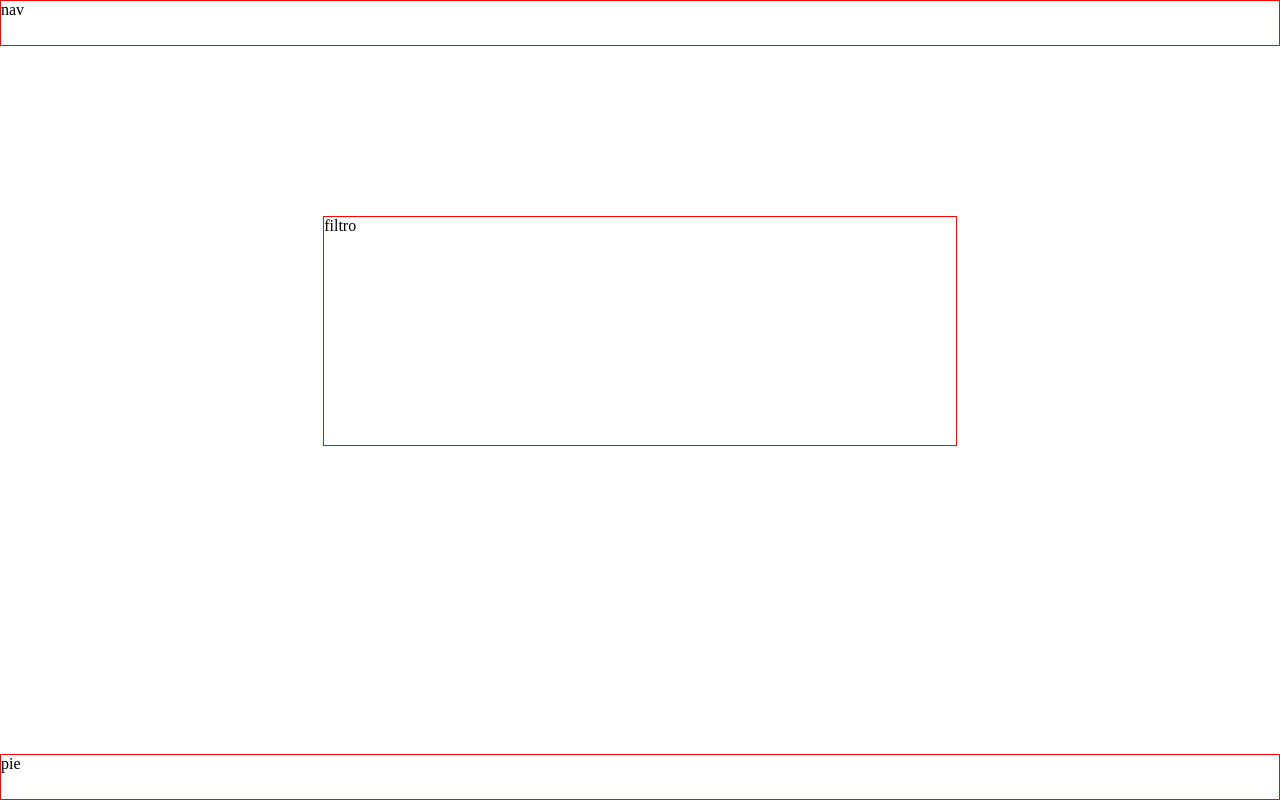
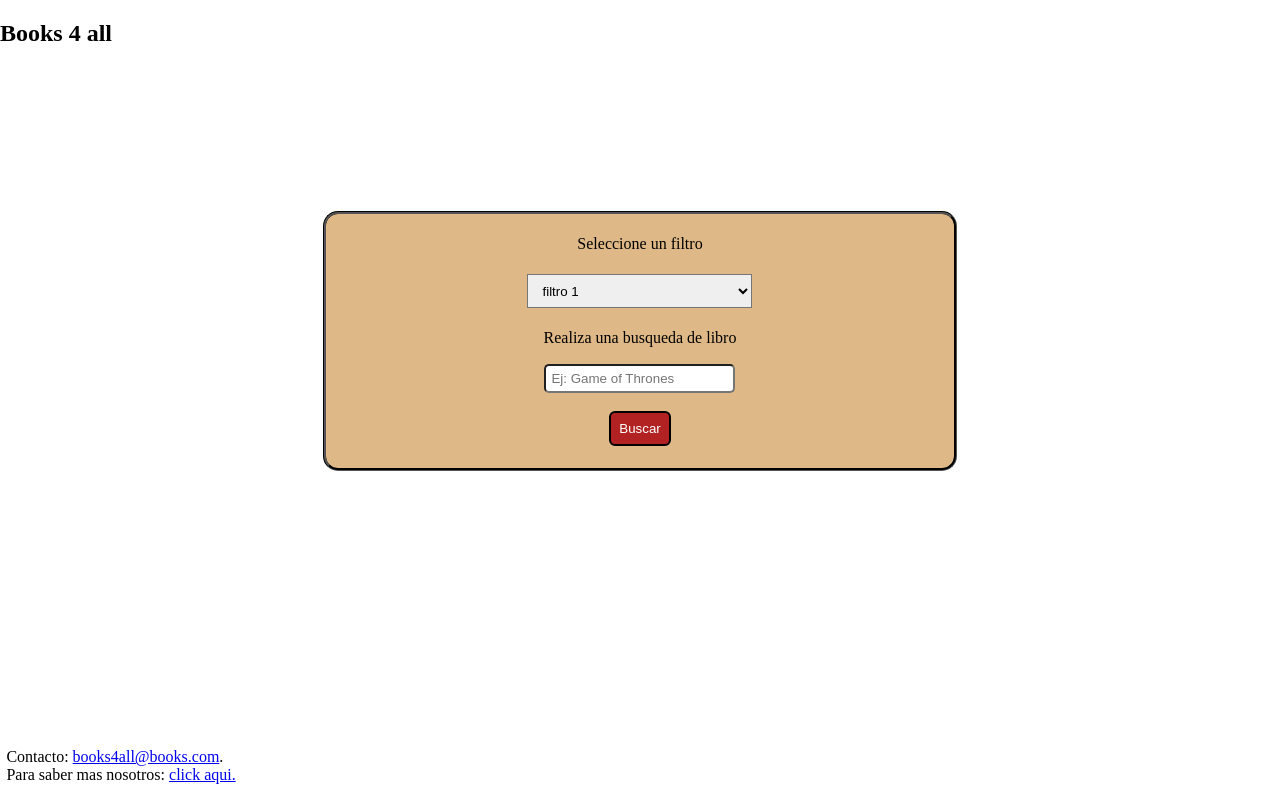
Before and after one commit to Leorebollini/Books, a plain HTML site: page index.html in a window 1280 px wide. Drawn offline with Linux system fonts and the light colour scheme.

Commit message:
un poco de todo

```diff
--- /dev/null
+++ b/css/contactos.css
@@ -0,0 +1,60 @@
+html, body, .grid-container { height: 100%; margin: 0; }
+
+.grid-container {
+  display: grid;
+  grid-template-columns: 1fr 1fr 0.5fr 1.5fr;
+  grid-template-rows: 5% 10% 43% 20% 10% 5%;
+  gap: 1% 1%;
+  grid-template-areas: "nav nav nav nav" "titulo . . ." "contact contact . local" "contact contact . ." ". . . ." "footer footer footer footer";
+}
+body{
+	font-family: Arial, Helvetica, sans-serif;
+}
+.header{
+	grid-area: nav;
+	margin-left: 0.5%;
+
+}
+h2{
+	background-color: lightsteelblue;
+}
+.barra {
+	grid-area: nav;
+
+}
+
+.titulo {
+	grid-area: titulo;
+
+    padding-left: 5%;
+}
+
+.local {
+	grid-area: local;
+	margin: 5%;
+
+}
+
+.contact {
+	grid-area: contact;
+
+    padding-left: 5%;
+}
+
+.footer {
+	grid-area: footer;
+	margin-right: 0.5%;
+	margin-left: 0.5%;
+}
+
+
+
+.grid-container * {
+ position: relative;
+}
+
+.grid-container *:after {
+ position: absolute;
+ top: 0;
+ left: 0;
+}
--- a/css/estilos.css
+++ /dev/null
@@ -1,28 +0,0 @@
-html, body, .grid-container { height: 100%; margin: 0; }
-
-.grid-container {
-  display: grid;
-  grid-template-columns: 1fr 1fr 1fr 1fr;
-  grid-template-rows: 0.3fr 1fr 1.5fr 1.9fr 0.3fr;
-  gap: 1% 1%;
-  grid-template-areas: "nav nav nav nav" ". . . ." ". filtro filtro ." ". . . ." "pie pie pie pie";
-}
-
-.filtro { grid-area: filtro; }
-
-.nav { grid-area: nav; }
-
-.pie { grid-area: pie; }
-
-
-.grid-container * {
- border: 1px solid red;
- position: relative;
-}
-
-.grid-container *:after {
- content:attr(class);
- position: absolute;
- top: 0;
- left: 0;
-}
--- /dev/null
+++ b/css/index.css
@@ -0,0 +1,104 @@
+html, body, .grid-container { height: 100%; margin: 0; }
+
+.grid-container {
+  display: grid;
+  grid-template-columns: 1fr 1fr 1fr 1fr;
+  grid-template-rows: 0.3fr 1fr 1.5fr 1.9fr 0.3fr;
+  gap: 1% 1%;
+  grid-template-areas: "nav nav nav nav" ". . . ." ". filtro filtro ." ". . . ." "pie pie pie pie";
+}
+
+ul {
+  list-style: none;
+  margin: 0;
+  padding: 10px;
+  line-height: 250%;
+
+}
+.select-css{
+	display:block;
+	padding: 5px 10px;
+	height:42px;
+	margin:10px auto;
+	min-width: 225px;
+	height: 34px;
+    background-repeat: no-repeat, repeat;
+    background-position: right .7em top 50%, 0 0;
+    background-size: .65em auto, 100%;}
+}
+.select-css:hover {
+    border-color: #888;
+}
+.select-css:focus {
+    border-color: #aaa;
+    box-shadow: 0 0 1px 3px rgba(59, 153, 252, .7);
+    box-shadow: 0 0 0 3px -moz-mac-focusring;
+    color: #222;
+    outline: none;
+}
+.buscar{
+	padding: 8px;
+	color: #ffffff;
+    background-color: #B22222;
+    border-radius: 6px;
+    border: 2px solid #000000;
+}
+.buscar:hover{
+	color: #000000;
+	opacity: 0.9;
+}
+.busqueda{
+	padding: 5px;
+	border-radius: 5px;
+}
+.barra { grid-area: nav; }
+.filtro {
+	grid-area: filtro;
+	text-align: center;
+	border: 3px groove black;
+	border-radius: 15px;
+	background-color: #DEB887;
+}
+.footer {
+	grid-area: pie;
+	margin-right: 0.5%;
+	margin-left: 0.5%;
+}
+
+/* Estilos para celulares en vertical */
+@media only screen
+ 	and (max-width: 736px)
+{
+	.grid-container {
+	  display: grid;
+	  grid-template-columns: 1fr;
+	  grid-template-rows: 0.3fr 1fr 1.5fr 1.9fr 0.3fr;
+	  gap: 1% 1%;
+	  grid-template-areas: "nav" "." "filtro" "." "pie";
+	}
+}
+
+/* Estilo para tablets */
+ @media only screen
+ 	and (min-width: 736px)
+  	and (max-width: 1200px)
+{
+
+}
+
+/* Estilos para escritorio */
+@media only screen
+	and (min-width: 1200px)
+{
+
+}
+
+.grid-container * {
+ position: relative;
+}
+
+.grid-container *:after {
+ position: absolute;
+ top: 0;
+ left: 0;
+}
--- a/index.html
+++ b/index.html
@@ -1,15 +1,41 @@
 <!DOCTYPE html>
-<html>
+<html lang="es">
 	<head>
-		<link rel="stylesheet" type="text/css" href="css/estilos.css">
+		<meta name="viewport" content="width=device-width, initial-scale=1.0">
+		<link rel="stylesheet" type="text/css" href="css/index.css">
 
-		<title>Libros</title>
+		<title>Books 4 All</title>
 	</head>
 	<body>
 		<div class="grid-container">
-				<div class="nav"></div>
-			  <div class="filtro"></div>
-	  			<div class="pie"></div>
+			<div class="barra">
+				<h2>Books 4 all</h2>
+			</div>
+		  	<div class="filtro">
+		  		<form>
+		  			<ul>
+		  			<li>
+		  				<label>Seleccione un filtro</label><br>
+			  			<select class="select-css" required>
+						  <option value="value1" selected>filtro 1</option>
+						  <option value="value2">filtro 2</option>
+						  <option value="value3">filtro 3</option>
+						</select>
+					</li>
+					<li>
+						<label>Realiza una busqueda de libro</label><br>
+						<input type="text" class="busqueda" placeholder="Ej: Game of Thrones" />
+					</li>
+					<ul>
+					<input type="submit" class="buscar" value="Buscar">
+		  		</form>
+		  	</div>
+  			<div class="footer">
+  				<footer>
+  					<p>Contacto: <a href="mailto:books4all@books.com">books4all@books.com</a>.<br>
+  					Para saber mas nosotros: <a href="contacto.html">click aqui.</a></p>
+  				</footer>
+  			</div>
 		</div>
 	</body>
 </html>
```
Also changed, not shown: contacto.html (added, +38 -0 lines), js/contacto.js (added, +26 -0 lines).
